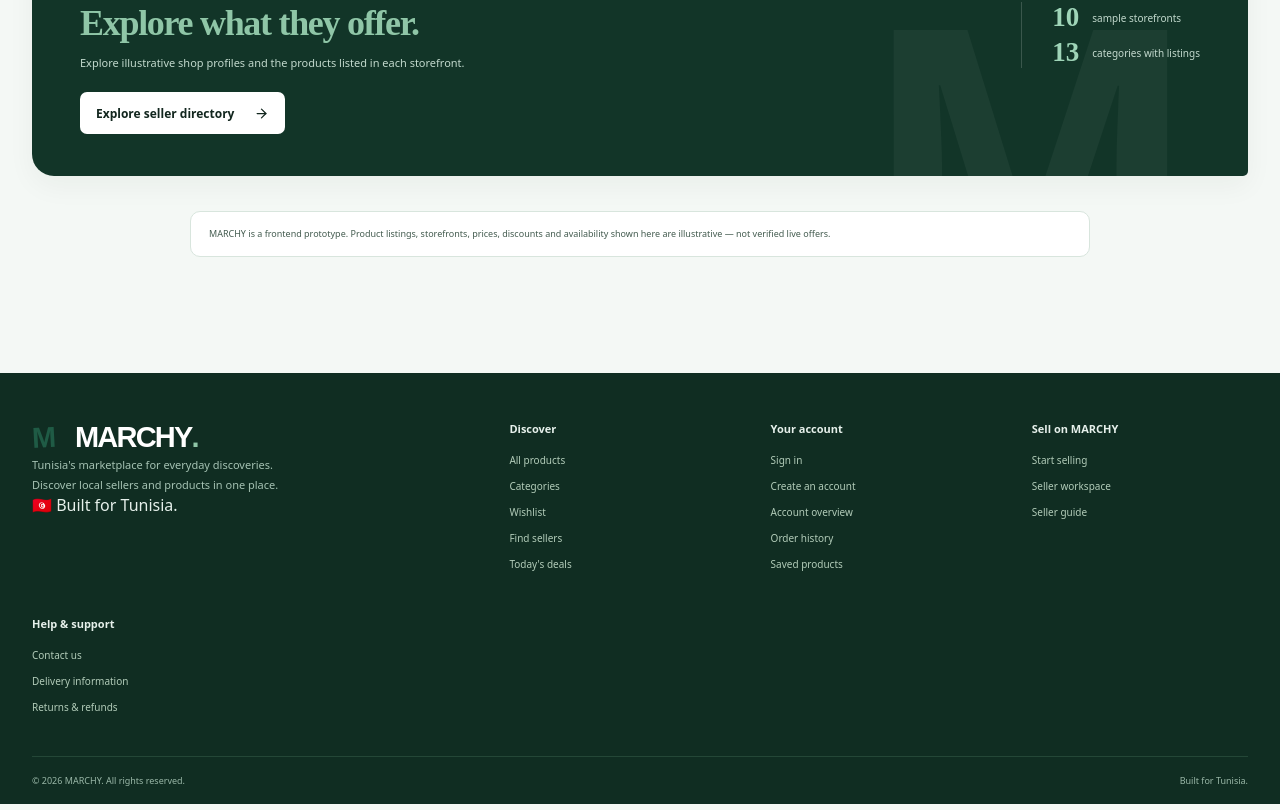
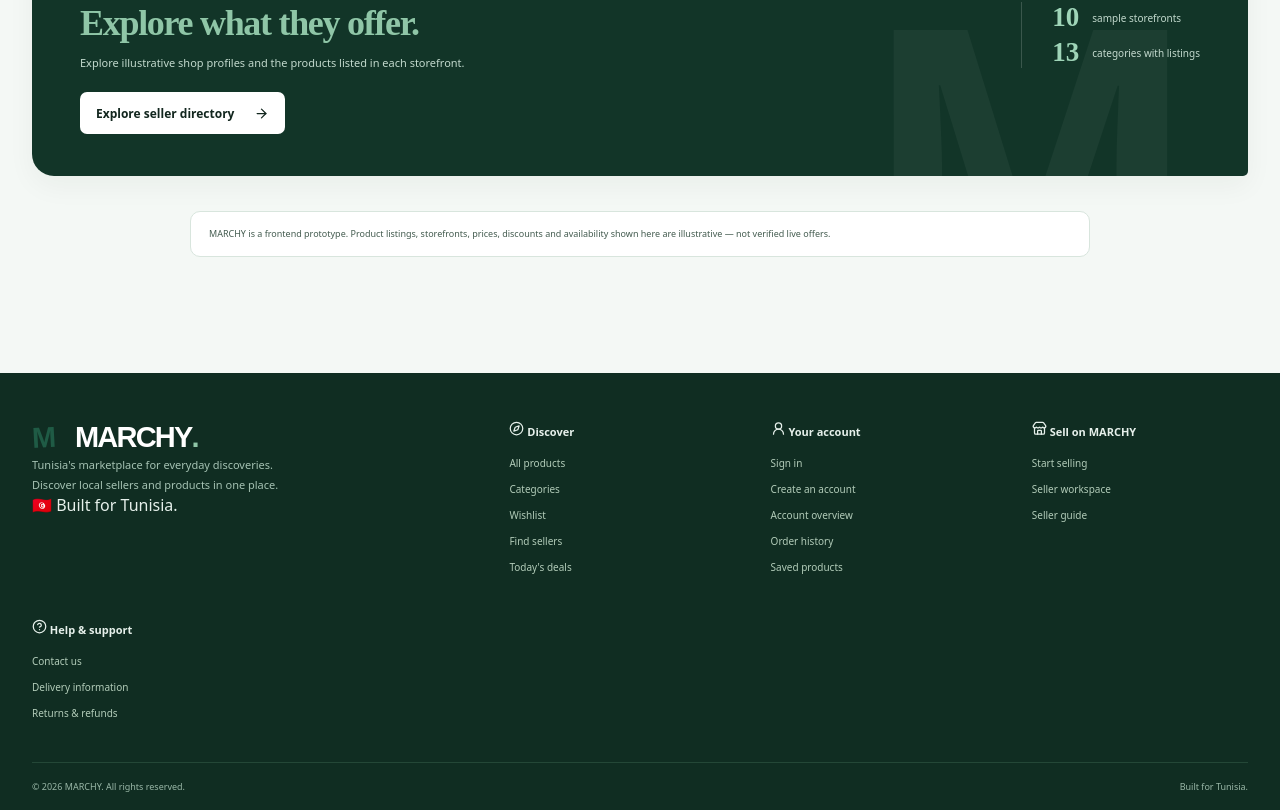
Before and after one commit to medkhalilghdamsi-dev/MARCHY, a React (Vite) app: page / in a window 1280 px wide. Shown: the part 3696-4506 px from the top of the page. Built offline with nearby package versions, Linux system fonts and the light colour scheme.

Commit message:
ui: add matching Lucide section icons to footer navigation

```diff
--- a/src/components/layout/Footer.jsx
+++ b/src/components/layout/Footer.jsx
@@ -1,6 +1,7 @@
 import { Link } from 'react-router-dom'
 import { translateTree } from '../../i18n/translate'
 import { useMarketplace } from '../../providers/MarketplaceContext'
+import { ArrowUpRight, Compass, CircleHelp, Store, UserRound } from 'lucide-react'
 
 export function Footer() {
   const { language } = useMarketplace()
@@ -11,7 +12,7 @@ export function Footer() {
       <div className="footer-social"><span>🇹🇳 Built for Tunisia.</span></div>
     </div>
     <div>
-      <b>Discover</b>
+      <b><Compass size={15}/> Discover</b>
       <Link to="/search">All products</Link>
       <Link to="/categories">Categories</Link>
       <Link to="/wishlist">Wishlist</Link>
@@ -19,7 +20,7 @@ export function Footer() {
       <Link to="/search?deal=true">Today's deals</Link>
     </div>
     <div>
-      <b>Your account</b>
+      <b><UserRound size={15}/> Your account</b>
       <Link to="/login">Sign in</Link>
       <Link to="/signup">Create an account</Link>
       <Link to="/account">Account overview</Link>
@@ -27,13 +28,13 @@ export function Footer() {
       <Link to="/wishlist">Saved products</Link>
     </div>
     <div>
-      <b>Sell on MARCHY</b>
+      <b><Store size={15}/> Sell on MARCHY</b>
       <Link to="/sell">Start selling</Link>
       <Link to="/seller-dashboard">Seller workspace</Link>
       <Link to="/seller-help">Seller guide</Link>
     </div>
     <div>
-      <b>Help & support</b>
+      <b><CircleHelp size={15}/> Help & support</b>
       <Link to="/help">Contact us</Link>
       <Link to="/delivery">Delivery information</Link>
       <Link to="/returns">Returns & refunds</Link>
```
